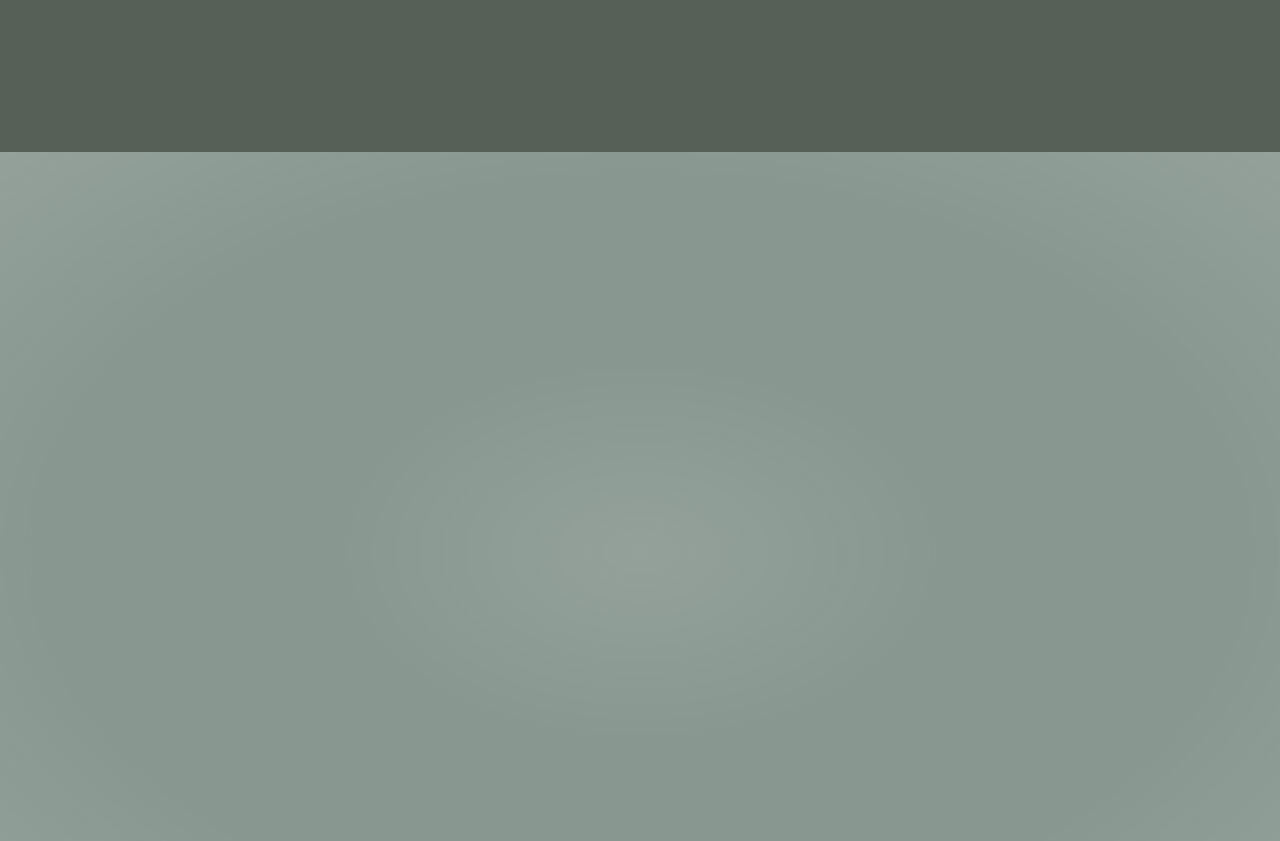
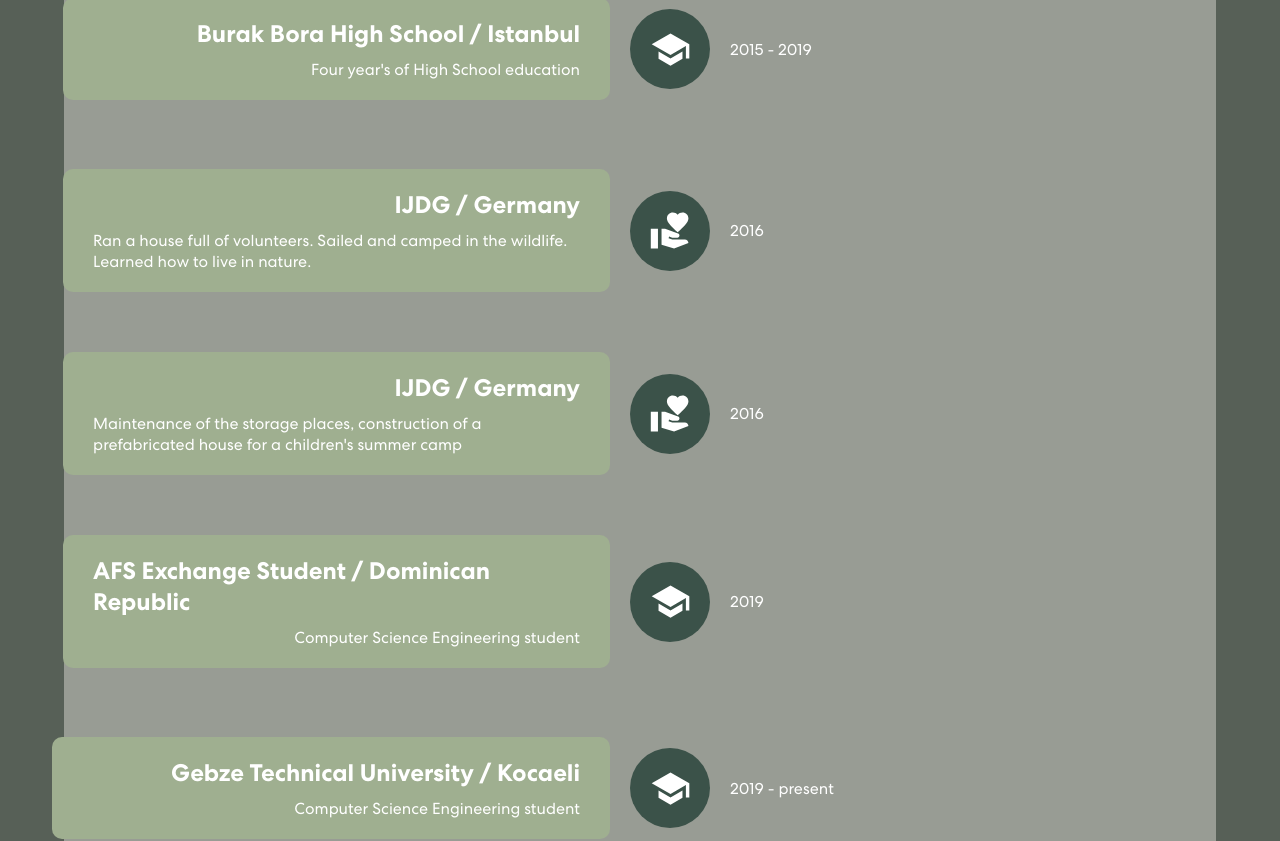
Before and after one commit to Mitimsin/Mitimsin.github.io, a React (Create React App) app: page / in a window 1280 px wide. Shown: the part 1448-2289 px from the top of the page. Built offline with nearby package versions, Linux system fonts and the light colour scheme.

Commit message:
experience

```diff
--- a/src/App.css
+++ b/src/App.css
@@ -208,6 +208,7 @@
     flex-direction: column;
     margin-top: 25px;
     transition: all 0.32s ease-in-out;
+    border: 1px solid rgba(255, 255, 255, 0.5);
   }
 
   .nav-links.scrolled {
@@ -243,11 +244,12 @@
 .home {
   position: relative;
   width: 100%;
-  height: 100vh;
+  min-height: 100vh;
   display: flex;
   flex-direction: column;
   align-items: center;
   padding-top: 30vh;
+  padding-bottom: 20vh;
 }
 
 .home-box {
@@ -257,6 +259,7 @@
   display: flex;
   align-items: center;
   border-radius: 15px;
+  border: 2px solid rgba(255, 255, 255, 0.5);
 }
 
 .home-text {
@@ -297,7 +300,7 @@
 
 @media only screen and (max-width: 1023px) {
   .home {
-    padding-top: 15vh;
+    padding-top: 17vh;
   }
 
   .home-box {
@@ -334,7 +337,58 @@
 
 .experience {
   position: relative;
-  height: 100vh;
-  width: 100vw;
+  display: flex;
+  flex-direction: column;
+  width: 100%;
   background-color: var(--secondaryColor);
+  justify-content: center;
+  align-items: center;
+  border-radius: 20px;
 }
+
+.experience-header {
+  margin-top: 40px;
+  font-size: 40px;
+}
+
+.experience-tree {
+  width: 90%;
+  margin: 50px 0;
+  background-color: var(--tertiaryColor);
+  border-radius: 25px;
+  display: flex;
+  flex-direction: column;
+  justify-content: center;
+  align-items: center;
+  padding: 30px 0;
+}
+
+.experience-field {
+  display: flex;
+  align-items: center;
+  justify-content: center;
+  margin: 30px 0;
+}
+
+.experience-box {
+  background-color: var(--quaternaryColor);
+  display: flex;
+  flex-direction: column;
+  padding: 20px 30px;
+  border-radius: 10px;
+  align-items: flex-end;
+  width: 1000px;
+  flex: 1;
+}
+
+.experience-logo {
+  background-color: var(--primaryColor);
+  display: flex;
+  flex: 0 0 auto;
+  justify-content: center;
+  align-items: center;
+  width: 80px;
+  height: 80px;
+  border-radius: 50%;
+  margin: 20px;
+}
--- a/src/components/Experience.tsx
+++ b/src/components/Experience.tsx
@@ -1,7 +1,45 @@
+import { ExperienceBox, Type } from "./ExperienceBox";
+
 export const Experience = () => {
   return (
     <section className="experience" id="experience">
-      <div></div>
+      <h1 className="experience-header">My Experiences</h1>
+      <div className="experience-tree">
+        <ExperienceBox
+          title={"Burak Bora High School / Istanbul"}
+          description={"Four year's of High School education"}
+          years={"2015 - 2019"}
+          type={Type.education}
+        />
+        <ExperienceBox
+          title={"IJDG / Germany"}
+          description={
+            "Ran a house full of volunteers. Sailed and camped in the wildlife. Learned how to live in nature."
+          }
+          years={"2016"}
+          type={Type.volunteering}
+        />
+        <ExperienceBox
+          title={"IJDG / Germany"}
+          description={
+            "Maintenance of the storage places, construction of a prefabricated house for a children's summer camp"
+          }
+          years={"2016"}
+          type={Type.volunteering}
+        />
+        <ExperienceBox
+          title={"AFS Exchange Student / Dominican Republic"}
+          description={"Computer Science Engineering student"}
+          years={"2019"}
+          type={Type.education}
+        />
+        <ExperienceBox
+          title={"Gebze Technical University / Kocaeli"}
+          description={"Computer Science Engineering student"}
+          years={"2019 - present"}
+          type={Type.education}
+        />
+      </div>
     </section>
   );
 };
--- /dev/null
+++ b/src/components/ExperienceBox.tsx
@@ -0,0 +1,39 @@
+import { IoMdSchool } from "react-icons/io";
+import { MdWork, MdVolunteerActivism } from "react-icons/md";
+
+interface props {
+  title: string;
+  description: string;
+  years: string;
+  type: Type;
+}
+
+export enum Type {
+  education = "education",
+  volunteering = "volunteering",
+  work = "work",
+}
+
+const chooseType = (type: string) => {
+  if (type === Type.education) {
+    return <IoMdSchool size={43} />;
+  } else if (type === Type.volunteering) {
+    return <MdVolunteerActivism size={43} />;
+  } else if (type === Type.work) {
+    return <MdWork size={43} />;
+  }
+};
+
+export const ExperienceBox = (props: props) => {
+  return (
+    <div className="experience-field">
+      <div className="experience-box">
+        <h1 style={{ paddingBottom: "10px" }}>{props.title}</h1>
+        <span>{props.description}</span>
+      </div>
+      <div className="experience-logo">{chooseType(props.type)}</div>
+
+      <span style={{ flex: "1" }}>{props.years}</span>
+    </div>
+  );
+};
```
